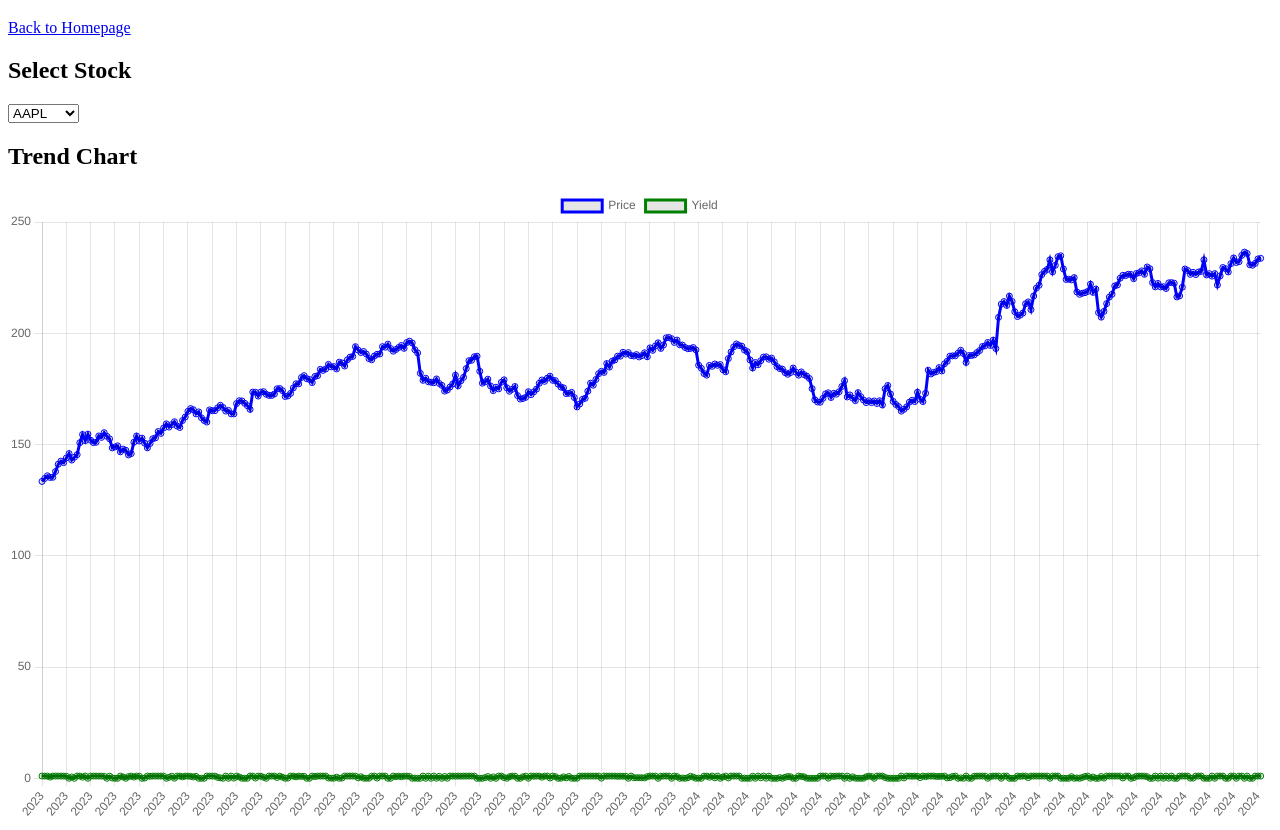
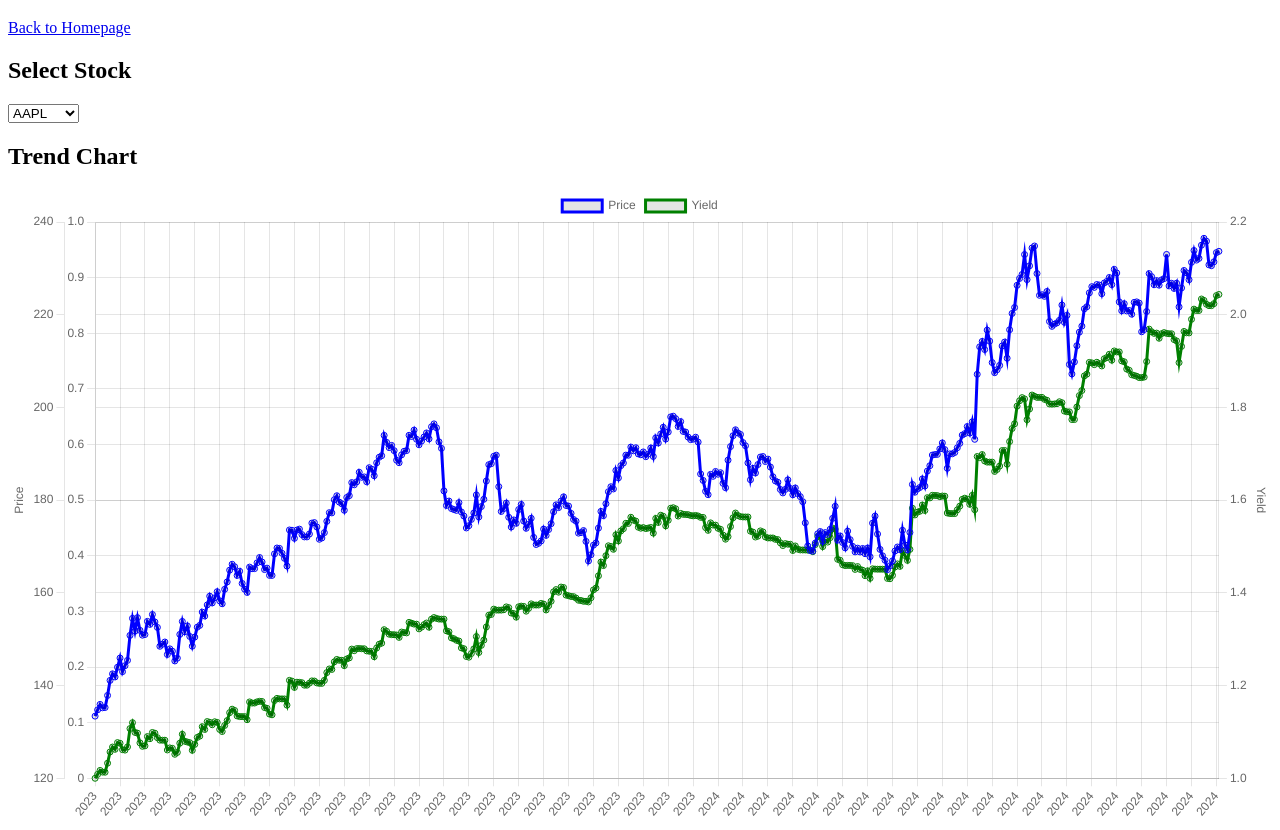
Before and after one commit to AlexWFreeman/Big-Data-Analytics, a plain HTML site: page webpages/price_yield_trend.html in a window 1280 px wide. Shown: the part 61-891 px from the top of the page. Drawn offline with nearby package versions, Linux system fonts and the light colour scheme.

Commit message:
updated pages

```diff
--- a/webpages/price_yield_trend.html
+++ b/webpages/price_yield_trend.html
@@ -51,7 +51,7 @@
 
             const labels = data.map(row => row.trade_date);
             const prices = data.map(row => row.prices);
-            const yields = data.map(row => row.ratios);
+            const yields = data.map(row => row.capital);
 
             chart.data.labels = labels;
             chart.data.datasets[0].data = prices;
@@ -71,15 +71,44 @@
                         data: [],
                         borderColor: 'blue',
                         fill: false,
+                        yAxisID: 'y-axis-price',
                     },
                     {
                         label: 'Yield',
                         data: [],
                         borderColor: 'green',
                         fill: false,
+                        yAxisID: 'y-axis-yield',
                     }
                 ]
             },
+            options: {
+                responsive: true,
+                scales: {
+                    y: {
+                        beginAtZero: true
+                    },
+                    'y-axis-price': {
+                        type: 'linear',
+                        position: 'left',
+                        title: {
+                            display: true,
+                            text: 'Price'
+                        }
+                    },
+                    'y-axis-yield': {
+                        type: 'linear',
+                        position: 'right',
+                        title: {
+                            display: true,
+                            text: 'Yield'
+                        },
+                        grid: {
+                            drawOnChartArea: false
+                        }
+                    }
+                }
+            }
         });
 
         // Handle stock selection
```
Also changed, not shown: webpages/portfolio_analysis.html (+10 -5 lines), webpages/sentiment_correlation.html (+63 -0 lines).
